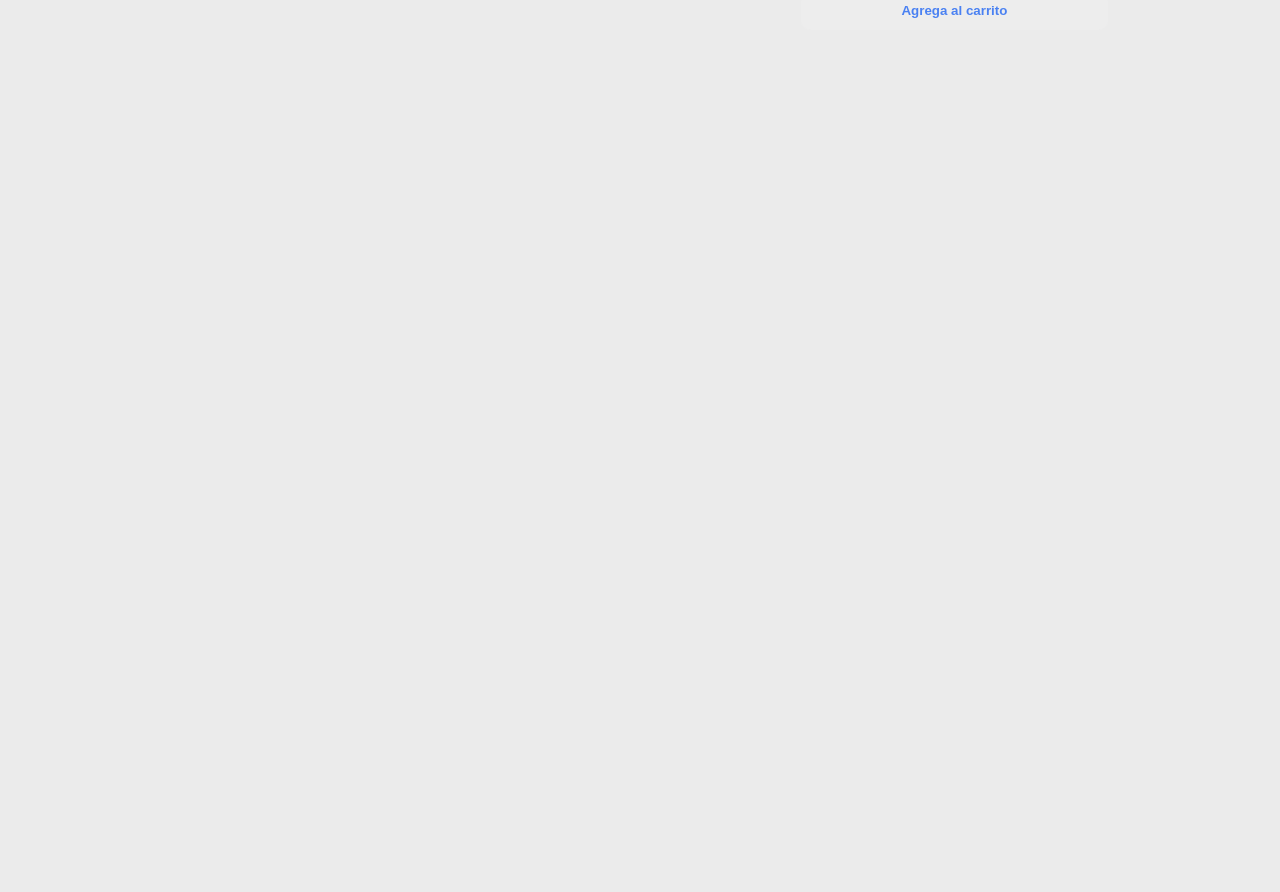
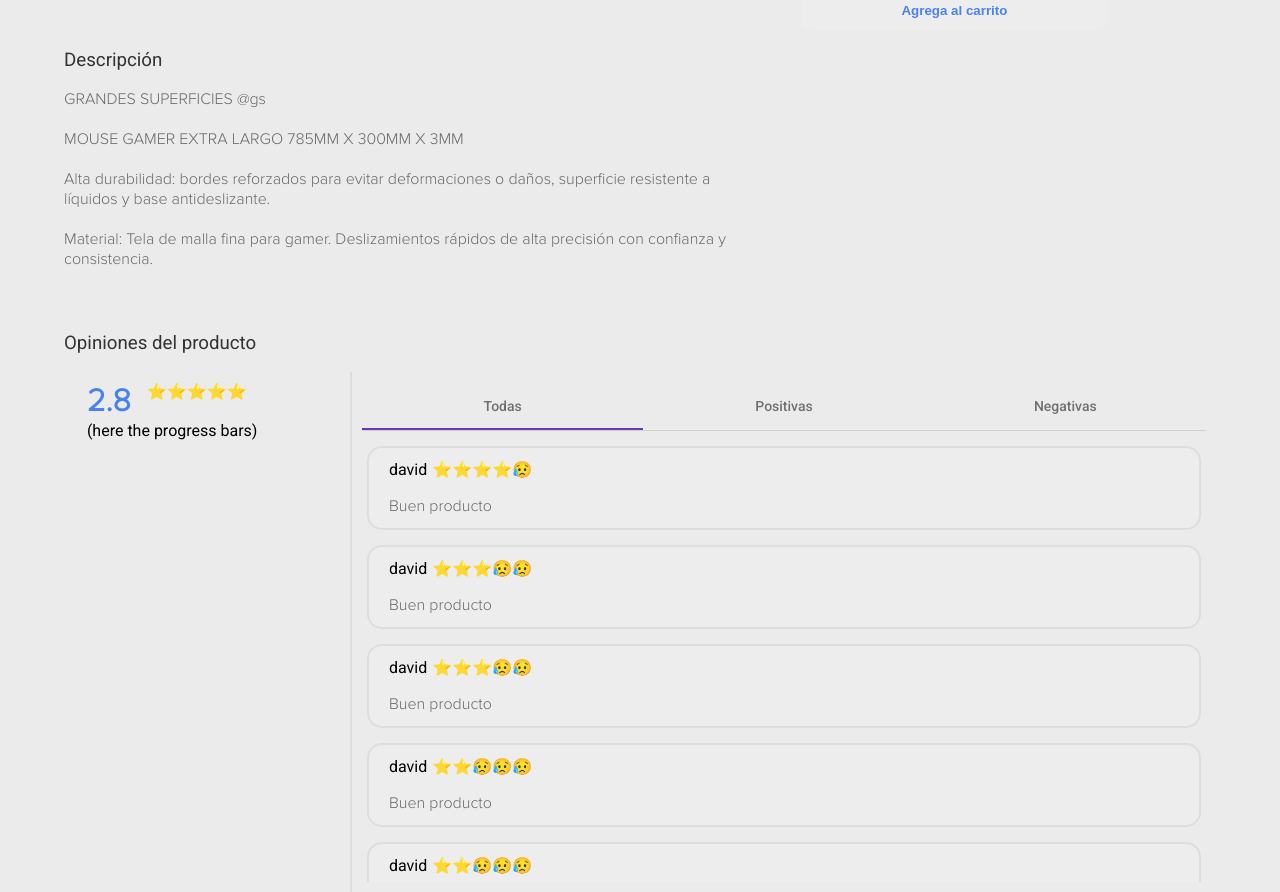
Before and after one commit to Vsjee/clon-mercado-libre, an Angular app: page /categoria/1/1 in a window 1280 px wide. Shown: the part 592-1484 px from the top of the page. Before the commit the page ends 800 px from the top, so only its background shows below. Built offline with nearby package versions, Linux system fonts and the light colour scheme; a web font is replaced by a local one.

Commit message:
update producto info desing

```diff
--- a/src/app/interfaces/product.interface.ts
+++ b/src/app/interfaces/product.interface.ts
@@ -5,3 +5,7 @@ export interface IReview {
   date: Date | string
   rating: number
 }
+
+export interface IRate {
+  rate: number
+}
--- /dev/null
+++ b/src/app/models/index.ts
@@ -0,0 +1 @@
+export * from "./rate.model"
--- /dev/null
+++ b/src/app/models/rate.model.ts
@@ -0,0 +1,9 @@
+import { IRate } from "../interfaces"
+
+export const MRate: IRate[] = [
+  { rate: 0 },
+  { rate: 0 },
+  { rate: 0 },
+  { rate: 0 },
+  { rate: 0 },
+]
--- a/src/app/tienda-libre/pages/categorie/pages/product/product.component.html
+++ b/src/app/tienda-libre/pages/categorie/pages/product/product.component.html
@@ -51,7 +51,9 @@
 
         <div class="right__model">
           <p class="right__modelText">Modelo compatible:</p>
-          <app-dropdown-model [ngStyle]="{'width': '100%'}" ></app-dropdown-model>
+          <app-dropdown-model
+            [ngStyle]="{ width: '100%' }"
+          ></app-dropdown-model>
         </div>
       </div>
       <div class="right__btns">
@@ -60,4 +62,58 @@
       </div>
     </article>
   </section>
+
+  <!-- product description -->
+  <section class="description">
+    <h3 class="description__title">Descripción</h3>
+    <p class="description__content">
+      GRANDES SUPERFICIES @gs
+      <br />
+      <br />
+      MOUSE GAMER EXTRA LARGO 785MM X 300MM X 3MM
+      <br />
+      <br />
+      Alta durabilidad: bordes reforzados para evitar deformaciones o daños,
+      superficie resistente a líquidos y base antideslizante.
+      <br />
+      <br />
+      Material: Tela de malla fina para gamer. Deslizamientos rápidos de alta
+      precisión con confianza y consistencia.
+    </p>
+  </section>
+
+  <!-- product reviews -->
+  <section class="reviews">
+    <h3 class="reviews__title">Opiniones del producto</h3>
+    <div class="reviews__col">
+      <article class="reviews__left">
+        <app-rating [review]="reviews"></app-rating>
+      </article>
+      <article class="reviews__right">
+        <mat-tab-group mat-stretch-tabs="false" mat-align-tabs="start">
+          <mat-tab label="Todas">
+            <app-review
+              *ngFor="let review of reviews"
+              [review]="review"
+            ></app-review>
+          </mat-tab>
+          <mat-tab label="Positivas">
+            <app-review
+              *ngFor="let review of positiveReviews"
+              [review]="review"
+            ></app-review>
+          </mat-tab>
+          <mat-tab label="Negativas">
+            <app-review
+              *ngFor="let review of negativeReviews"
+              [review]="review"
+            ></app-review>
+          </mat-tab>
+        </mat-tab-group>
+      </article>
+    </div>
+  </section>
+
+  <!-- similar products -->
+  <section class="similar"></section>
 </section>
--- a/src/app/tienda-libre/pages/categorie/pages/product/product.component.scss
+++ b/src/app/tienda-libre/pages/categorie/pages/product/product.component.scss
@@ -199,3 +199,54 @@
     }
   }
 }
+
+// product description
+.description {
+  width: 60%;
+  display: grid;
+  gap: 1.2rem;
+  margin-bottom: 4rem;
+
+  .description__title {
+    font-weight: var(--title-22ligth);
+    color: var(--black);
+  }
+
+  .description__content {
+    color: var(--grey-2);
+    font-size: 1rem;
+  }
+}
+
+// product reviews
+.reviews {
+  display: grid;
+  gap: 1.2rem;
+  width: 100%;
+  margin-bottom: 4rem;
+
+  .reviews__title {
+    font-weight: var(--title-22ligth);
+    color: var(--black);
+  }
+
+  .reviews__col {
+    display: grid;
+
+    grid-template-columns: 1fr 3fr;
+  }
+
+  .reviews__left {
+    width: 100%;
+    border-right: 2px solid var(--grey-3);
+  }
+
+  .reviews__right {
+    width: 100%;
+    padding: 10px;
+
+    mat-tab-group {
+      height: 500px;
+    }
+  }
+}
--- a/src/app/tienda-libre/pages/categorie/pages/product/product.component.ts
+++ b/src/app/tienda-libre/pages/categorie/pages/product/product.component.ts
@@ -1,12 +1,22 @@
-import { Component } from '@angular/core';
+import { Component, OnInit } from "@angular/core"
+import { IReview } from "src/app/interfaces"
+import { ReviewsService } from "src/app/services/reviews/reviews.service"
 
 @Component({
-  selector: 'app-product',
-  templateUrl: './product.component.html',
-  styleUrls: ['./product.component.scss']
+  selector: "app-product",
+  templateUrl: "./product.component.html",
+  styleUrls: ["./product.component.scss"],
 })
-export class ProductComponent {
+export class ProductComponent implements OnInit {
+  reviews!: IReview[]
+  positiveReviews!: IReview[]
+  negativeReviews!: IReview[]
 
-  constructor() { }
+  constructor(private reviewsService: ReviewsService) {}
 
+  ngOnInit(): void {
+    this.reviews = this.reviewsService.allReviews
+    this.positiveReviews = this.reviewsService.allPositiveReviews
+    this.negativeReviews = this.reviewsService.allNegativeReviews
+  }
 }
--- a/src/index.html
+++ b/src/index.html
@@ -6,6 +6,9 @@
   <base href="/">
   <meta name="viewport" content="width=device-width, initial-scale=1">
   <link rel="icon" type="image/x-icon" href="favicon.ico">
+  <link rel="preconnect" href="https://fonts.gstatic.com">
+  <link href="https://fonts.googleapis.com/css2?family=Roboto:wght@300;400;500&display=swap" rel="stylesheet">
+  <link href="https://fonts.googleapis.com/icon?family=Material+Icons" rel="stylesheet">
 </head>
 <body>
   <app-root></app-root>
--- a/src/styles.scss
+++ b/src/styles.scss
@@ -31,6 +31,7 @@
   --grey-header: #7e7839;
   --grey-1: #bfbfbf;
   --grey-2: #676767;
+  --grey-3: #dddddd;
   --grey-4: #ededed;
   --white: #ffffff;
   --blue: #4a81f2;
@@ -56,8 +57,8 @@
   --caption-12regular_u: 400 0.75rem/1.25rem "Inter";
   --border-radius-sm: 8px;
   //FILTER
-   --filter-blue: invert(34%) sepia(78%) saturate(7490%) hue-rotate(218deg)
-        brightness(99%) contrast(110%);
+  --filter-blue: invert(34%) sepia(78%) saturate(7490%) hue-rotate(218deg)
+    brightness(99%) contrast(110%);
 
   // TRANSITIONS
   --basic-transition: 0.3s ease-out;
@@ -92,3 +93,12 @@ p {
   background-color: rgba(0, 0, 0, 0.179);
   z-index: 9999;
 }
+
+html,
+body {
+  height: 100%;
+}
+body {
+  margin: 0;
+  font-family: Roboto, "Helvetica Neue", sans-serif;
+}
```
Also changed, not shown: src/app/tienda-libre/tienda-libre.module.ts (+11 -4 lines).
